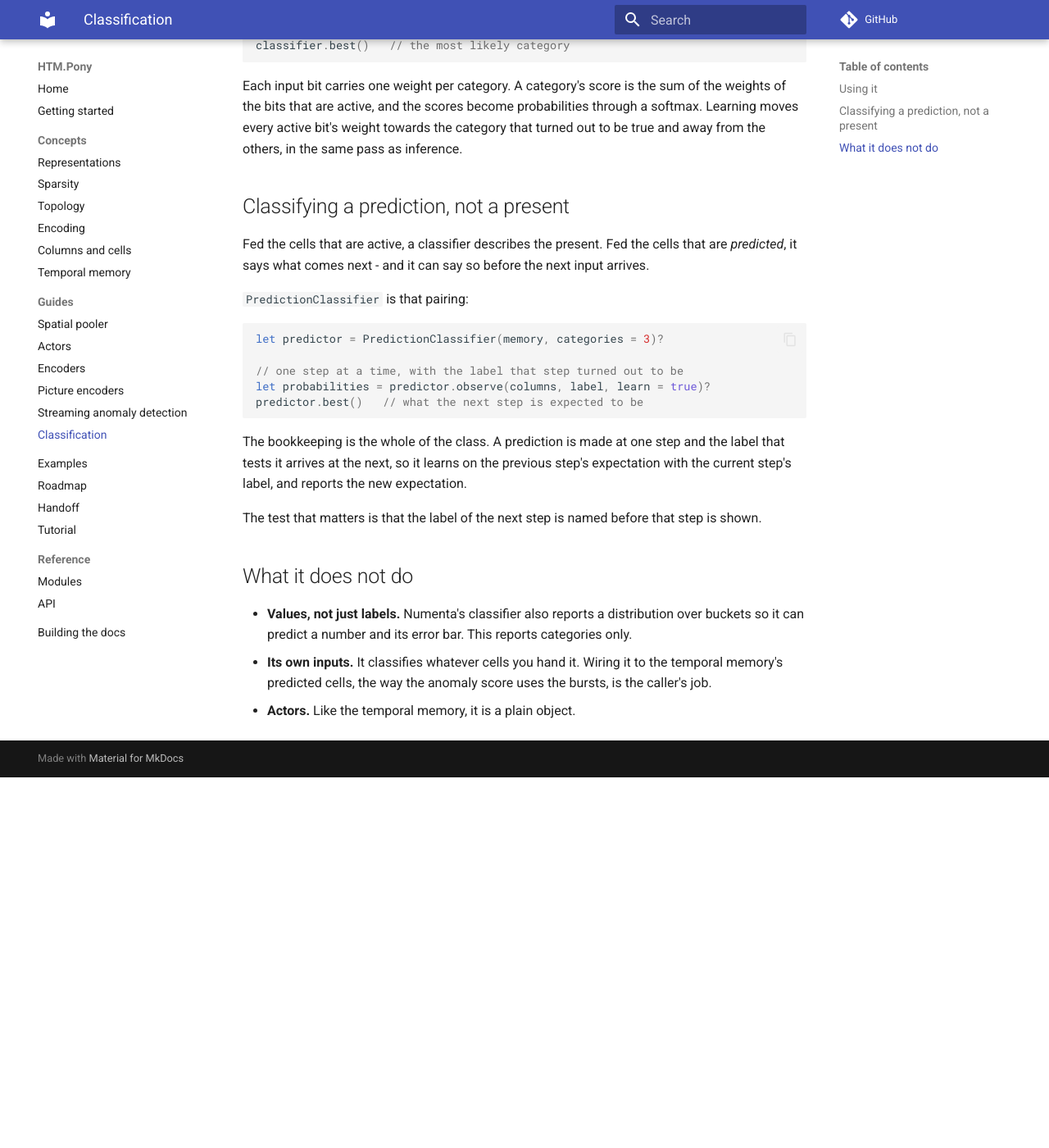
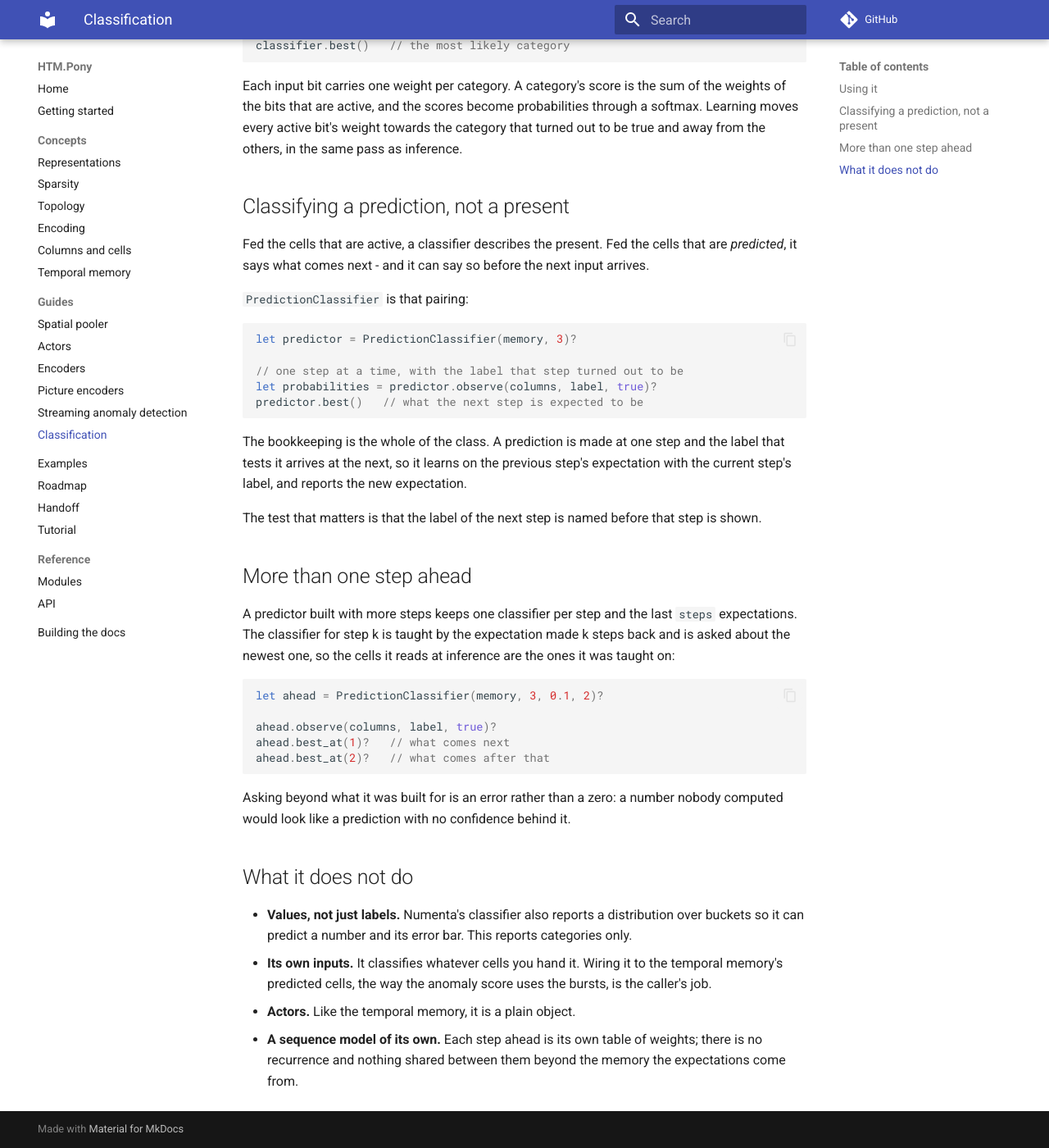
Before and after one commit to d-led/htm.pony, an MkDocs documentation site: the page built from docs/classification.md, in a window 1280 px wide and 1400 px high, scrolled down 512 px. Shown: the whole window at 82% size. Built offline with MkDocs 1.6.1 and Material for MkDocs 9.7.7, drawn with Linux system fonts in a browser that asks for light colours; comment, search, counter and statistics services are not loaded; before the commit the page ends 1460 px from its top, so only the background shows below that.

Commit message:
Teach the prediction classifier to answer more than one step ahead
PredictionClassifier answers "what comes next" by pairing the memory's
expectation with the label that settles it one step later. That is one instance
of a general question - what arrives k steps after these cells - so the class now
keeps one classifier per step and the last `steps` expectations: the classifier
for step k is taught by the expectation made k steps back and asked about the
newest one, which is what makes the cells it reads at inference the cells it was
taught on.

best_at(k) and probabilities_at(k) answer for any step the predictor was built
for. Asking beyond that raises rather than answering zero: a number nobody
computed would look like a prediction with no confidence behind it.

A one-step predictor is the same object with one classifier, so nothing that
existed changes and the three tests that were there still say what they said.

The classification guide's example used a named argument, which Pony does not
have; it reads positionally now.

226 tests green (two new: a three-step cycle read two steps ahead off one
observation, and a one-step predictor refusing to answer further), examples and
studies unchanged, mkdocs --strict clean.

````diff
--- a/docs/classification.md
+++ b/docs/classification.md
@@ -36,10 +36,10 @@ input arrives.
 `PredictionClassifier` is that pairing:
 
 ```pony
-let predictor = PredictionClassifier(memory, categories = 3)?
+let predictor = PredictionClassifier(memory, 3)?
 
 // one step at a time, with the label that step turned out to be
-let probabilities = predictor.observe(columns, label, learn = true)?
+let probabilities = predictor.observe(columns, label, true)?
 predictor.best()   // what the next step is expected to be
 ```
 
@@ -50,6 +50,24 @@ expectation with the current step's label, and reports the new expectation.
 The test that matters is that the label of the next step is named before that
 step is shown.
 
+## More than one step ahead
+
+A predictor built with more steps keeps one classifier per step and the last
+`steps` expectations. The classifier for step k is taught by the expectation made
+k steps back and is asked about the newest one, so the cells it reads at
+inference are the ones it was taught on:
+
+```pony
+let ahead = PredictionClassifier(memory, 3, 0.1, 2)?
+
+ahead.observe(columns, label, true)?
+ahead.best_at(1)?   // what comes next
+ahead.best_at(2)?   // what comes after that
+```
+
+Asking beyond what it was built for is an error rather than a zero: a number
+nobody computed would look like a prediction with no confidence behind it.
+
 ## What it does not do
 
 - **Values, not just labels.** Numenta's classifier also reports a distribution
@@ -59,3 +77,6 @@ step is shown.
   temporal memory's predicted cells, the way the anomaly score uses the bursts,
   is the caller's job.
 - **Actors.** Like the temporal memory, it is a plain object.
+- **A sequence model of its own.** Each step ahead is its own table of weights;
+  there is no recurrence and nothing shared between them beyond the memory the
+  expectations come from.
````
Also changed, not shown: docs/handoff.md (+10 -5 lines), docs/reference/modules.md (+3 -1 lines), 2 other files.
